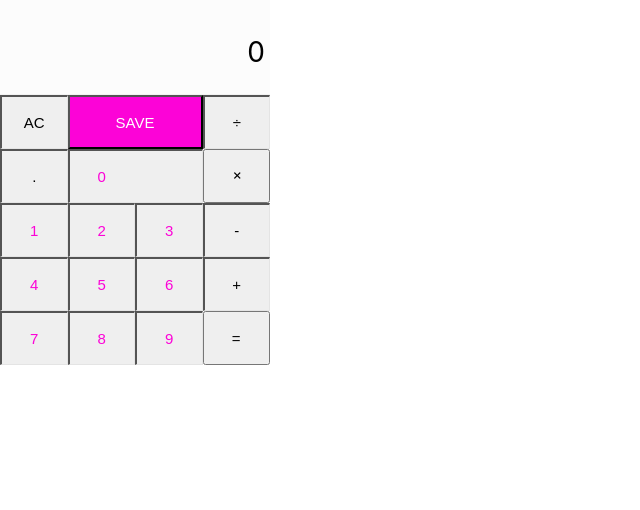
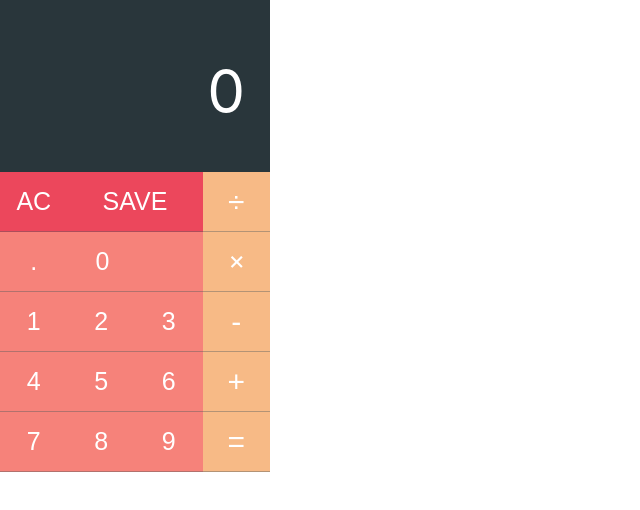
Before and after one commit to The-One-And-Only-H/calculator, a React (Create React App) app: page / in a window 1280 px wide. Shown: the top 510 px of the page, without its empty margins (0-640 px from the left). Built offline with nearby package versions, Linux system fonts and the light colour scheme.

Commit message:
Creates function to insert commas and updates stylings

```diff
--- a/src/Calculator.js
+++ b/src/Calculator.js
@@ -4,11 +4,13 @@ import './Calculator.scss';
 import CalculatorResult from './CalculatorResult';
 import CalculatorKeyPad from './CalculatorKeyPad';
 
+import commify from './Commify';
+
 // TO DO:
-// - Fix styles
+// - Tidy styles
+// - Fix leading zero code (line 57-60)
+// - Add commas to expression
 // - Check operators in expression - x displays as *
-// - Add commas for long numbers - see line 45-46
-// - Fix fetch call to save result to CSV
 // - Update README when complete
 
 const performCalculation = (op, n1, n2) => {
@@ -39,11 +41,14 @@ class Calculator extends Component {
     };
   }
 
+  // getExpression(operand1, operator, operand2)
+  // return `${commify(operand1)} ${operator} ${commify(operand2)}`
+  // but if operator is null it would return `${commify(operand2)}`
+  // not only that: you can check if operator is '*' in which case you replace it with a 'x'
+  // and likewise for '/' converted into the pretty division symbol
+
   inputDigit(digit) {
     const { expr, display, newOperation } = this.state;
-
-    // Below line includes commas on left of decimal point and no commas on right of decimal point
-    // digit.toString().replace(/\B(?<!\.\d*)(?=(\d{3})+(?!\d))/g, ",");
 
     if (this.state.display === 'Error') {
       return;
@@ -106,7 +111,7 @@ class Calculator extends Component {
     }
 
     this.setState({
-      expr:  `${operand} ${operator} ${display} =`,
+      expr: `${commify(operand)} ${operator} ${commify(display)} =`,
       display: String(result),
       operand: result,
       operator: null,
@@ -160,7 +165,7 @@ class Calculator extends Component {
   saveResult() {
     fetch("http://localhost/php/Save.php", {
       method: "post",
-      body: "result=test",
+      body: `result=${this.state.display}`,
       mode: "no-cors",
       headers:
         {
--- a/src/Calculator.scss
+++ b/src/Calculator.scss
@@ -1,6 +1,5 @@
 .Container {
   width: 270px;
-  height: 370px;
   -webkit-app-region: drag;
   overflow: hidden;
   background: white;
--- a/src/CalculatorKeyPad.js
+++ b/src/CalculatorKeyPad.js
@@ -76,60 +76,60 @@ class CalculatorKeyPad extends Component {
   render() {
     return (
       <div className="Buttons">
-        <button className="Symbols" name="AC" onClick={() => this.props.buttonPressed('clear')}>
-          <div className="SelectedSymbol">AC</div>
+        <button className="Cancel" name="AC" onClick={() => this.props.buttonPressed('clear')}>
+          AC
         </button>
         <button className="Save" name="S" onClick={() => this.props.buttonPressed('save')}>
           SAVE
         </button>
         <button className="Symbols" name="÷" onClick={() => this.props.buttonPressed('op', '/')}>
-          <div className="SelectedSymbol">÷</div>
+          ÷
         </button>
 
-        <button className="Symbols" name="." onClick={() => this.props.buttonPressed('dot')}>
-          <div className="SelectedNumber">.</div>
+        <button className="Decimal" name="." onClick={() => this.props.buttonPressed('dot')}>
+          .
         </button>
         <button className="Zero" name="0" onClick={() => this.props.buttonPressed('num', '0')}>
-          <div className="SelectedNumber">0</div>
+          0
         </button>
         <button className="Multiply" name="x" onClick={() => this.props.buttonPressed('op', '*')}>
-          <div className="SelectedSymbol">+</div>
+          <div className="SymbolRotation">+</div>
         </button>
 
         <button className="Numbers" name="1" onClick={() => this.props.buttonPressed('num', '1')}>
-          <div className="SelectedNumber">1</div>
+          1
         </button>
         <button className="Numbers" name="2" onClick={() => this.props.buttonPressed('num', '2')}>
-          <div className="SelectedNumber">2</div>
+          2
         </button>
         <button className="Numbers" name="3" onClick={() => this.props.buttonPressed('num', '3')}>
-          <div className="SelectedNumber">3</div>
+          3
         </button>
         <button className="Symbols" name="-" onClick={() => this.props.buttonPressed('op', '-')}>
-          <div className="SelectedSymbol">-</div>
+          -
         </button>
 
         <button className="Numbers" name="4" onClick={() => this.props.buttonPressed('num', '4')}>
-          <div className="SelectedNumber">4</div>
+          4
         </button>
         <button className="Numbers" name="5" onClick={() => this.props.buttonPressed('num', '5')}>
-          <div className="SelectedNumber">5</div>
+          5
         </button>
         <button className="Numbers" name="6" onClick={() => this.props.buttonPressed('num', '6')}>
-          <div className="SelectedNumber">6</div>
+          6
         </button>
         <button className="Symbols" name="+" onClick={() => this.props.buttonPressed('op', '+')}>
-          <div className="SelectedSymbol">+</div>
+          +
         </button>
 
         <button className="Numbers" name="7" onClick={() => this.props.buttonPressed('num', '7')}>
-          <div className="SelectedNumber">7</div>
+          7
         </button>
         <button className="Numbers" name="8" onClick={() => this.props.buttonPressed('num', '8')}>
-          <div className="SelectedNumber">8</div>
+          8
         </button>
         <button className="Numbers" name="9" onClick={() => this.props.buttonPressed('num', '9')}>
-          <div className="SelectedNumber">9</div>
+          9
         </button>
         <button className="Equals" name="=" onClick={() => this.props.buttonPressed('equal', '=')}>
           =
--- a/src/CalculatorKeyPad.scss
+++ b/src/CalculatorKeyPad.scss
@@ -6,60 +6,107 @@
 .Numbers {
   flex: 1 0 21%;
   width: 20%;
-  height: 54px;
-  font-size: 15px;
-  color: rgb(252, 3, 215);
-  border-right: 1px solid rgba(55, 55, 55, 0.05);
-  border-bottom: 1px solid rgba(55, 55, 55, 0.05);
+  height: 60px;
+  font-size: 25px;
+  color: rgb(255,255,255);
   outline: none;
+  background-color: rgb(246,130,122);
+  padding: 0;
+  border: none;
+  border-bottom: 1px solid rgba(77,87,91, 0.4);
 }
 
 .Zero {
   text-align: left;
+  width: 50%;
+  height: 60px;
+  font-size: 25px;
+  color: rgb(255,255,255);
+  outline: none;
+  background-color: rgb(246,130,122);
+  padding: 0;
   padding-left: 28px;
-  width: 50%;
-  height: 54px;
-  font-size: 15px;
-  color: rgb(252, 3, 215);
-  border-right: 1px solid rgba(55, 55, 55, 0.05);
-  border-bottom: 1px solid rgba(55, 55, 55, 0.05);
-  outline: none;
+  border: none;
+  border-bottom: 1px solid rgba(77,87,91, 0.4);
 }
 
 .Symbols {
   flex: 1 0 21%;
   width: 20%;
-  height: 54px;
-  font-size: 15px;
-  border-right: 1px solid rgba(55, 55, 55, 0.05);
-  border-bottom: 1px solid rgba(55, 55, 55, 0.05);
+  height: 60px;
+  font-size: 30px;
   outline: none;
+  background-color: rgb(247,186,134);
+  color: rgb(255,255,255);
+  padding: 0;
+  border: none;
+  border-bottom: 1px solid rgba(77,87,91, 0.4);
+}
+
+.Cancel {
+  flex: 1 0 21%;
+  width: 20%;
+  height: 60px;
+  font-size: 25px;
+  outline: none;
+  background-color: rgb(236,71,92);
+  color: rgb(255,255,255);
+  padding: 0;
+  border: none;
+  border-bottom: 1px solid rgba(77,87,91, 0.4);
 }
 
 .Save {
   width: 50%;
-  height: 54px;
-  font-size: 15px;
-  background-color: rgb(252, 3, 215);
-  color: white;
+  height: 60px;
+  font-size: 25px;
+  background-color: rgb(236,71,92);
+  color: rgb(255,255,255);
   outline: none;
+  padding: 0;
+  border: none;
+  border-bottom: 1px solid rgba(77,87,91, 0.4);
+}
+
+
+.Decimal {
+  flex: 1 0 21%;
+  width: 20%;
+  height: 60px;
+  font-size: 25px;
+  outline: none;
+  background-color: rgb(246,130,122);
+  color: rgb(255,255,255);
+  padding: 0;
+  border: none;
+  border-bottom: 1px solid rgba(77,87,91, 0.4);
 }
 
 .Multiply {
   flex: 1 0 21%;
   width: 20%;
-  height: 54px;
-  font-size: 17px;
+  height: 60px;
+  font-size: 30px;
   outline: none;
+  background-color: rgb(247,186,134);
+  color: rgb(255,255,255);
+  padding: 0;
+  border: none;
+  border-bottom: 1px solid rgba(77,87,91, 0.4);
 
-  .SelectedSymbol {
+  .SymbolRotation {
     transform: rotate(45deg);
   }
 }
 
 .Equals {
   width: 25%;
-  height: 54px;
-  font-size: 15px;
+  height: 60px;
+  font-size: 30px;
   outline: none;
+  background-color: rgb(247,186,134);
+  color: rgb(255,255,255);
+  padding: 0;
+  border: none;
+  border-bottom: 1px solid rgba(77,87,91, 0.4);
 }
--- a/src/CalculatorResult.js
+++ b/src/CalculatorResult.js
@@ -1,10 +1,12 @@
 import React from 'react';
 import './CalculatorResult.scss';
+
+import commify from './Commify';
 
 const CalculatorResult = ({ expr, display }) => (
   <div className="Wrapper">
     <p className="Expression">{expr}</p>
-    <p className="Result">{display}</p>
+    <p className="Result">{commify(display)}</p>
   </div>
 );
 
--- a/src/CalculatorResult.scss
+++ b/src/CalculatorResult.scss
@@ -1,23 +1,25 @@
 .Wrapper {
-  height: 94px;
-  width: 100%;
+  padding: 20px;
   text-align: right;
-  border-bottom: 1px solid rgba(55, 55, 55, 0.05);
-  background: rgba(55, 55, 55, 0.01);
+  background: rgb(41,54,59);
   display: flex;
   flex-direction: column;
   justify-content: center;
 }
 
 .Expression {
-  font-size: 14px;
+  font-size: 25px;
+  height: 20px;
   margin: 5px;
   text-align: right;
+  color: rgb(77,87,91);
 }
 
 
 .Result {
-  font-size: 28px;
+  font-size: 60px;
   margin: 5px;
+  padding-bottom: 20px;
   text-align: right;
+  color: rgb(255,255,255);
 }
--- /dev/null
+++ b/src/Commify.js
@@ -0,0 +1,15 @@
+const Commify = (number) => {
+
+  if (typeof(number) !== 'string') {
+    number = String(number);
+  }
+
+  // Below three lines include commas on left of decimal point and no commas on right of decimal point
+  number = number.split('.');
+  number[0] = number[0].replace(/\B(?=(\d{3})+(?!\d))/g, ',');
+  number = number.join('.');
+
+  return number;
+}
+
+export default Commify;
```
